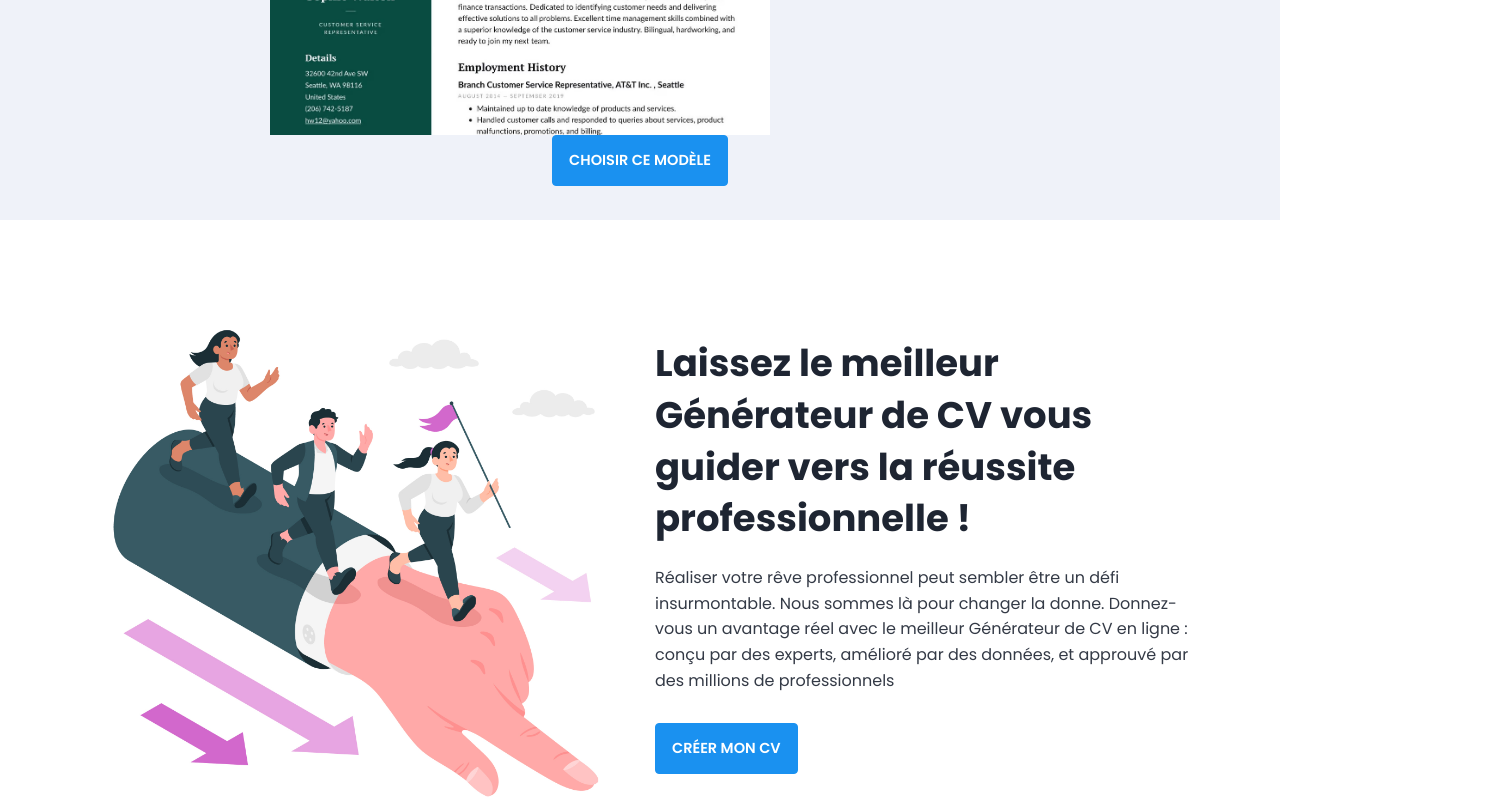
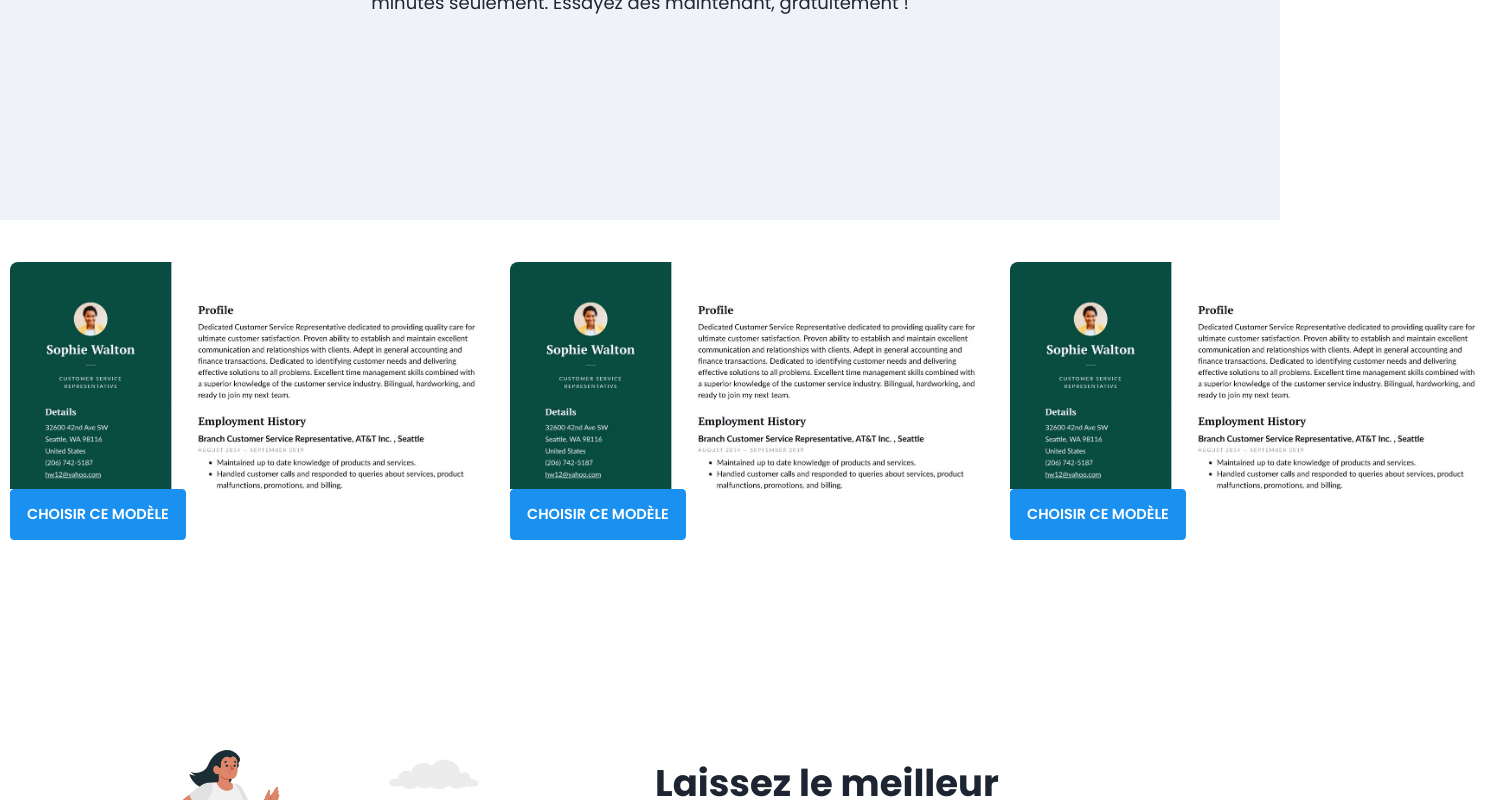
Before and after one commit to AlphaOumarDiall0/generateur-CV-ODC, a React (Vite) app: page / in a window 1280 px wide. Shown: the part 580-1380 px from the top of the page, 1510 px wide, since content can reach past the window. Built offline with nearby package versions, Linux system fonts and the light colour scheme.

Commit message:
Premier reamenagement

```diff
--- a/src/App.css
+++ b/src/App.css
@@ -219,12 +219,27 @@ a{
     max-width: 740px;
     margin-right: auto;
     margin-left: auto;
+    /* display: flex; */
 }
-.header-content img{
-    max-width: 500px;
+
+.modeles-row{
+    display: flex;
+    padding: 10px;
+
+}
+
+.modele{
+    min-height: 50vh;
+    height: 50vh;
+}
+
+.modeles-row .modele img{
+    width: 500px;
     border-top-right-radius: 8px;
     border-top-left-radius: 8px;
     margin-top: 3.2rem;
+
+
 }
 .lg-title{
     margin: 1.4rem 0;
--- a/src/components/accueil/Accueil.jsx
+++ b/src/components/accueil/Accueil.jsx
@@ -7,12 +7,24 @@ function Accueil() {
                 <h6 className = "text-uppercase text-blue-dark fs-14 fw-6 ls-1">Générateur de CV en ligne</h6>
                 <h1 className = "lg-title">Seulement 4% des CV se démarquent dès le premier coup d'œil. Votre CV mérite d'être dans ce petit pourcentage.</h1>
                 <p className = "text-dark fs-18">Optez pour des modèles de CV professionnels qui respectent scrupuleusement les règles attendues par les employeurs. Faciles à utiliser et conçus en quelques minutes seulement. Essayez dès maintenant, gratuitement !</p>
-                <img src = "images/dublin-resume-templates.avif" />
-                <Link to={'/form'} className = "btn btn-primary text-uppercase">Choisir ce modèle</Link>
-
             </div>
         </div>
     </header>
+
+    <div className="modeles-row">
+        <div className="modele">
+            <img src = "images/dublin-resume-templates.avif" />
+            <Link to={'/form'} className = "btn btn-primary text-uppercase">Choisir ce modèle</Link>
+        </div>
+        <div className="modele">
+            <img src = "images/dublin-resume-templates.avif" />
+            <Link to={'/form'} className = "btn btn-primary text-uppercase">Choisir ce modèle</Link>
+        </div>
+        <div className="modele">
+            <img src = "images/dublin-resume-templates.avif" />
+            <Link to={'/form'} className = "btn btn-primary text-uppercase">Choisir ce modèle</Link>
+        </div>
+    </div>
 
     <div className="section-one">
         <div className="container">
--- a/src/components/formulaire/Infos.jsx
+++ b/src/components/formulaire/Infos.jsx
@@ -1,5 +1,6 @@
 
 function Infos() {
+
     return <>
 
         <div className = "cv-form-row-title">
```
